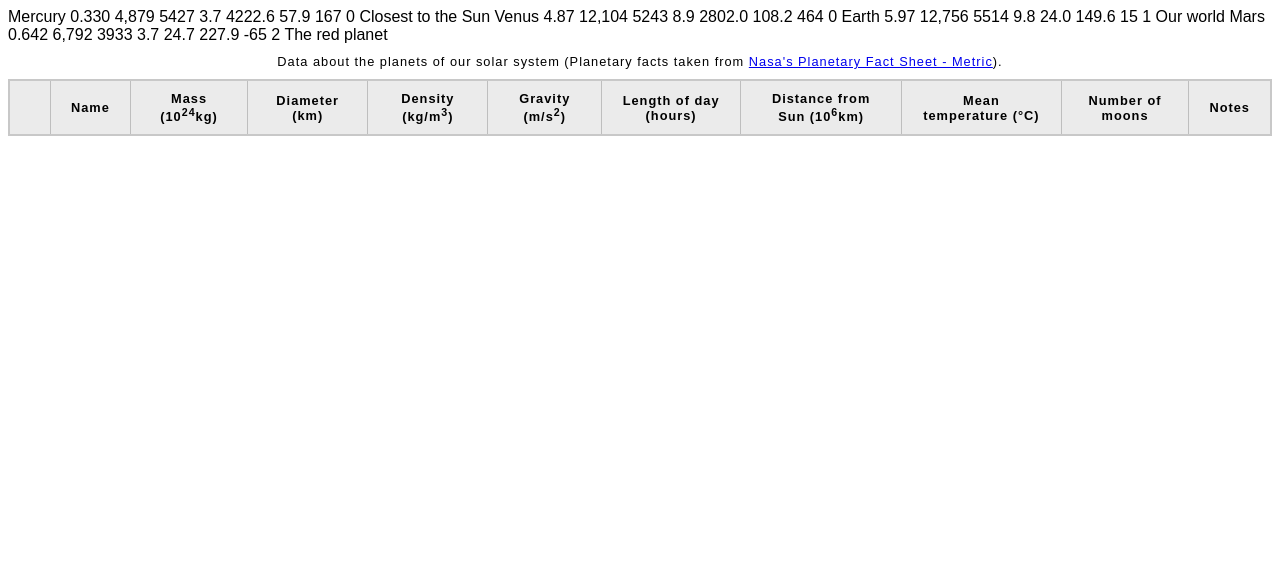
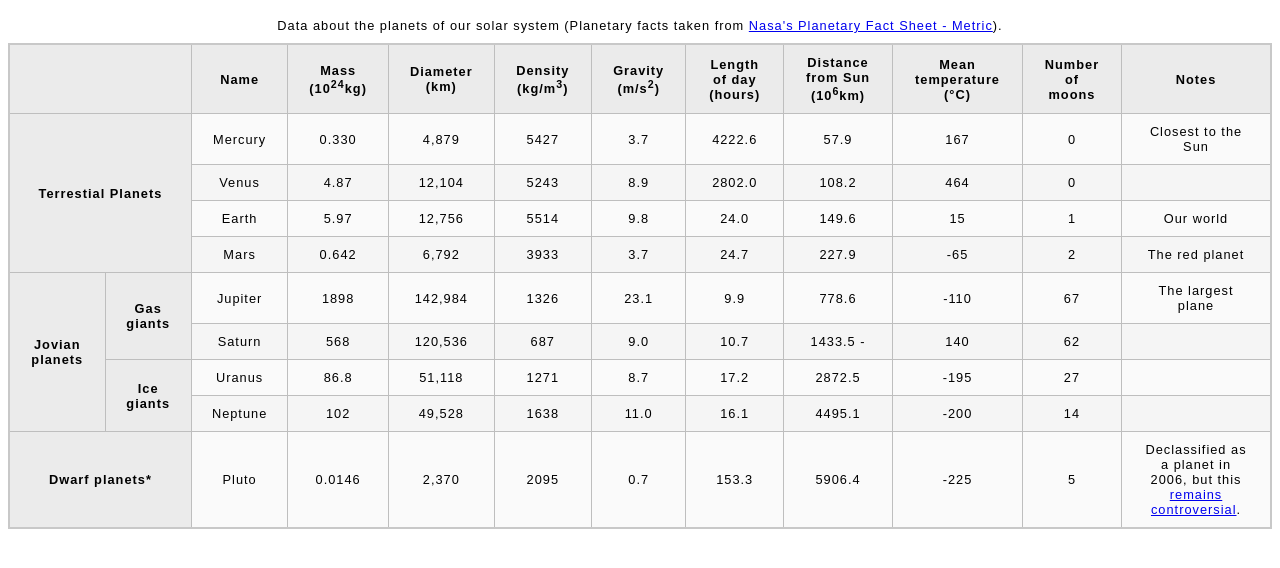
Before and after one commit to utcjcao/odin-project-practice, a plain HTML site: page blank-template.html in a window 1280 px wide. Drawn offline with Linux system fonts and the light colour scheme.

Commit message:
finished the table, adjusted my goals

```diff
--- a/blank-template.html
+++ b/blank-template.html
@@ -13,7 +13,7 @@
     </caption>
 
       <tr>
-        <th></th>
+        <th colspan="2"></th>
         <th>Name</th>
         <th>Mass (10<sup>24</sup>kg)</th>
         <th>Diameter (km)</th>
@@ -25,13 +25,123 @@
         <th>Number of moons</th>
         <th>Notes</th>
       </tr>
-      Mercury 0.330 4,879 5427 3.7 4222.6 57.9 167 0 Closest to the Sun
-Venus 4.87 12,104 5243 8.9 2802.0 108.2 464 0
-Earth 5.97 12,756 5514 9.8 24.0 149.6 15 1 Our world
-Mars 0.642 6,792 3933 3.7 24.7 227.9 -65 2 The red planet
+      <tr >
+        <th rowspan="4" colspan="2"> Terrestial Planets</th>
+        <td>Mercury</td>
+        <td>0.330</td>
+        <td>4,879</td>
+        <td>5427</td>
+        <td>3.7</td>
+        <td>4222.6</td>
+        <td>57.9</td>
+        <td>167</td>
+        <td>0</td>
+        <td>Closest to the Sun</td>
+      </tr>
+<tr>
+  <td>Venus</td>
+  <td>4.87</td>
+  <td>12,104</td>
+  <td>5243</td>
+  <td>8.9</td>
+  <td>2802.0</td>
+  <td>108.2</td>
+  <td>464</td>
+  <td>0</td>
+  <td></td>
+</tr>
+<tr>
+  <td>Earth</td>
+  <td>5.97</td>
+  <td>12,756</td>
+  <td>5514</td>
+  <td>9.8</td>
+  <td>24.0</td>
+  <td>149.6</td>
+  <td>15</td>
+  <td>1</td>
+  <td>Our world</td>
+</tr>
+<tr>
+  <td>Mars</td>
+  <td>0.642</td>
+  <td>6,792</td>
+  <td>3933</td>
+  <td>3.7</td>
+  <td>24.7</td>
+  <td>227.9</td>
+  <td>-65</td>
+  <td>2</td>
+  <td>The red planet</td>
+</tr>
+<tr>
+  <th rowspan="4">Jovian planets</th>
+  <th rowspan="2">Gas giants</th>
+  <td>Jupiter </td>
+  <td>1898</td>
+  <td>142,984</td>
+  <td>1326</td>
+  <td>23.1</td>
+  <td>9.9</td>
+  <td>778.6</td>
+  <td>-110</td>
+  <td>67</td>
+  <td>The largest plane</td>
+</tr>
+  <tr>
+    <td>Saturn</td>
+<td>  568</td>
+<td>  120,536</td>
+<td>  687</td>
+<td>  9.0</td>
+<td>  10.7</td>
+<td>  1433.5 -</td>
+<td>  140</td>
+<td>62</td>
+<td></td>
+</tr>
+
+<tr>
+  <th rowspan="2">Ice giants</th>
+  <td>Uranus</td>
+  <td>86.8</td>
+  <td>51,118</td>
+  <td>1271</td>
+  <td>8.7</td>
+  <td>17.2</td>
+  <td>2872.5</td>
+  <td>-195</td>
+  <td>27</td>
+  <td></td>
+</tr>
+<tr>
+  <td>Neptune</td>
+  <td>102</td>
+  <td>49,528</td>
+  <td>1638</td>
+  <td>11.0</td>
+  <td>16.1</td>
+  <td>4495.1</td>
+  <td>-200</td>
+  <td>14</td>
+  <td></td>
+</tr>
+
+
+<tr>
+  <th colspan="2">Dwarf planets*</th>
+  <td>Pluto</td>
+  <td>0.0146</td>
+  <td>2,370</td>
+  <td>2095</td>
+  <td>0.7</td>
+  <td>153.3</td>
+  <td>5906.4</td>
+  <td>-225</td>
+  <td>5</td>
+  <td>Declassified as a planet in 2006, but this <a href="http://www.usatoday.com/story/tech/2014/10/02/pluto-planet-solar-system/16578959/">remains controversial</a>.</td>
+</tr>
     </table>
-    <div>
-      <table></table>
-    </div>
+
   </body>
 </html>
--- /dev/null
+++ b/goals.txt
@@ -0,0 +1,6 @@
+yo make sure you reclarify your goals here:
+
+MY GOALS:
+don't do the entire odin project. not relevant. focus on
+a) making the projects
+b) try and do 45 min of solid work, full focus everyday
```
Also changed, not shown: advanced-selector.css (added, +22 -0 lines), css-properties.css (added, +27 -0 lines), planets-data.txt (+7 -11 lines), text-styles.css (added, +28 -0 lines).
